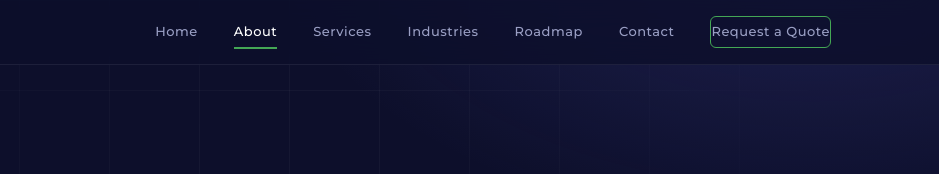
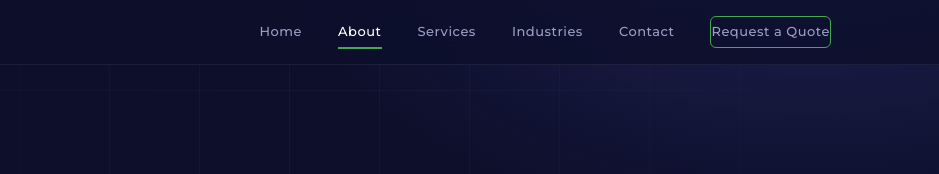
Before and after one commit to miny-ate/Tunivix, a plain HTML site: page about/index.html in a window 1280 px wide. Shown: the top 174 px of the page, 341-1280 px from the left. Drawn offline with nearby package versions, Linux system fonts and the light colour scheme.

Commit message:
Remove Roadmap link from About page

```diff
--- a/about/index.html
+++ b/about/index.html
@@ -34,7 +34,6 @@
       <a href="../about/" aria-current="page">About</a>
       <a href="../services/">Services</a>
       <a href="../industries/">Industries</a>
-      <a href="../roadmap/">Roadmap</a>
       <a href="../contact/">Contact</a>
       <a class="nav-cta" href="../contact/">Request a Quote</a>
     </nav>
@@ -149,7 +148,6 @@
             <li><a href="../about/">About</a></li>
             <li><a href="../services/">Services</a></li>
             <li><a href="../industries/">Industries</a></li>
-            <li><a href="../roadmap/">Roadmap</a></li>
             <li><a href="../contact/">Contact</a></li>
           </ul>
         </div>
```
